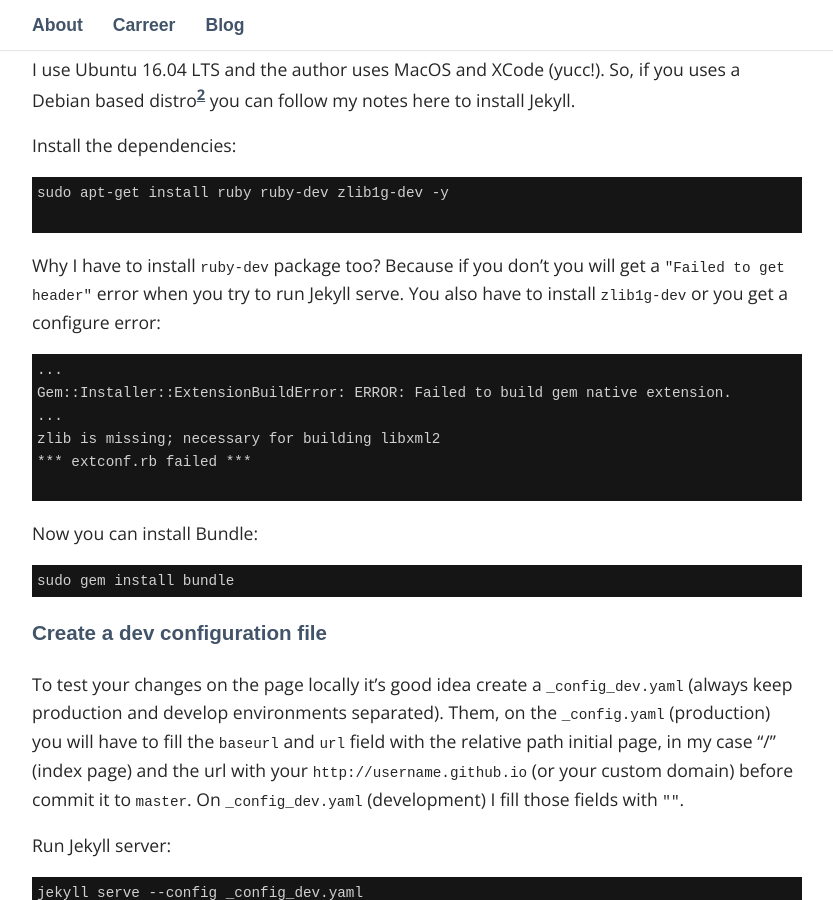
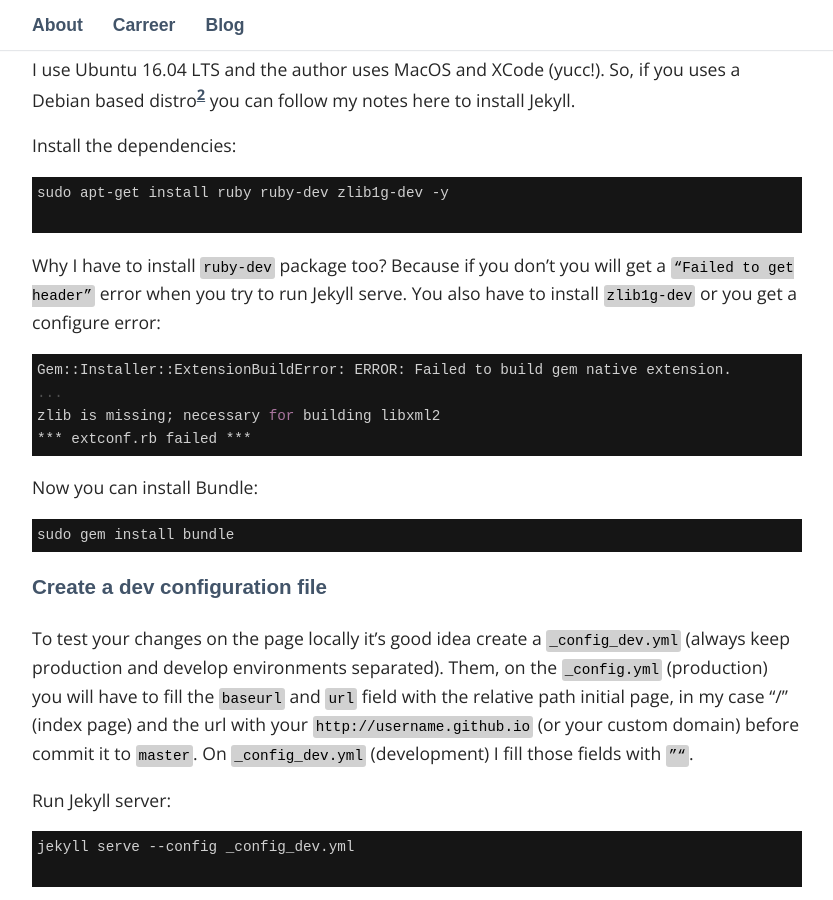
Before and after one commit to racardoso/racardoso.github.io, a Jekyll site: the page built from _posts/2017-11-10-welcome-to-my-blog.md, in a window 1280 px wide and 900 px high, scrolled down 2209 px. Shown: the whole window, without its empty margins (223-1056 px from the left). Built offline with Jekyll 4.4.1, drawn with Linux system fonts in a browser that asks for light colours; some web fonts are replaced; some of the changed text lies outside the part shown.

Commit message:
Fix post mistakes and formatation.
Added a better highlight.
Change yaml to yml - fix typo.

````diff
--- a/_posts/2017-11-10-welcome-to-my-blog.md
+++ b/_posts/2017-11-10-welcome-to-my-blog.md
@@ -21,53 +21,52 @@ Github pages offer you a way to create a repo on your Github account and then cr
 
 ## How I made my blog?
 
-First of all let me explain the difference bettween a **project page** and **user page**. They are nearly identical, but there are a few important differences between them. A user page are always build from master. So you need to create a repository with the format `username.github.io` and then you can access your page via `http://username.github.io`. While a project page have the format `username.github.io/projectname` or `orgname.github.io/projectname` and can be build from `master`, `gh-pages` and, `\docs` folder on master.
+First of all let me explain the difference bettween a **project page** and **user page**. They are nearly identical, but there are a few important differences between them. A user page are always build from master. So you need to create a repository with the format *username.github.io* and then you can access your page via *http://username.github.io*. While a project page have the format *username.github.io/projectname* or *orgname.github.io/projectname* and can be build from *master*, *gh-pages* and, */docs* folder on master.
 
 It's important to know the difference bettween project pages and user pages to avoid mess up things. A while ago I created a small test creating a project page and called it blog, it was just a test, and I forgot about that repository. Recently, I start to create this blog (user page) and whatever I try to access my blog I was getting the (old) test version. Why? Because it on the same domain and if you have a project page called blog already published at the same URL, and the project page will take precedence. You can read more about it Github page types [here][github_pages_help]
 
-After that I've started with some Jekyll templates offered by the Github settings, one click and done. But, I do not like it. They are all weird. First of all it's only created a `_config.yaml` with a `jekyll-theme:` entry. I wan't something simple, I want to start simple, but have a little control of what's going on. So I started to crawl some tutorials on the internet and I find a nice one [here][tutorial_jekyll]. I follow the tutorial but I have somethings to point out.
+After that I've started with some Jekyll templates offered by the Github settings, one click and done. But, I do not like it. They are all weird. First of all it's only created a *_config.yml* with a *jekyll-theme:* entry. I wan't something simple, I want to start simple, but have a little control of what's going on. So I started to crawl some tutorials on the internet and I find a nice one [here][tutorial_jekyll]. I follow the tutorial but I have somethings to point out.
 
 ### Installing Jekyll on you local machine
 
-It's important to build and test your page localy since, Github will only trigger the build process when you push changes to master branch. You can do that and check the build results on the repo Settings. The only problem is that you may end up with lots of "dirty" commits on the master tree unless you `rebase` and `force-push`.
+It's important to build and test your page localy since, Github will only trigger the build process when you push changes to master branch. You can do that and check the build results on the repo Settings. The only problem is that you may end up with lots of "dirty" commits on the master tree unless you *rebase* and *force-push*.
 
 I use Ubuntu 16.04 LTS and the author uses MacOS and XCode (yucc!). So, if you uses a Debian based distro[^2] you can follow my notes here to install Jekyll.
 
 Install the dependencies:
 
-```
+```console
 sudo apt-get install ruby ruby-dev zlib1g-dev -y
 
 ```
 
-Why I have to install `ruby-dev` package too? Because if you don't you will get a `"Failed to get header"` error when you try to run Jekyll serve. You also have to install `zlib1g-dev` or you get a configure error:
+Why I have to install *ruby-dev* package too? Because if you don't you will get a *"Failed to get header"* error when you try to run Jekyll serve. You also have to install *zlib1g-dev* or you get a configure error:
 
-```
-...
+
+```console
 Gem::Installer::ExtensionBuildError: ERROR: Failed to build gem native extension.
 ...
 zlib is missing; necessary for building libxml2
 *** extconf.rb failed ***
-
 ```
 
 Now you can install Bundle:
 
-```
+```console
 sudo gem install bundle
 ```
 
 ### Create a dev configuration file
 
-To test your changes on the page locally it's good idea create a `_config_dev.yaml` (always keep production and develop environments separated). Them, on the `_config.yaml` (production) you will have to fill the `baseurl` and `url` field with the relative path initial page, in my case "/" (index page) and the url with your `http://username.github.io` (or your custom domain) before commit it to `master`. On `_config_dev.yaml` (development) I fill those fields with `""`.
+To test your changes on the page locally it's good idea create a *_config_dev.yml* (always keep production and develop environments separated). Them, on the *_config.yml* (production) you will have to fill the *baseurl* and *url* field with the relative path initial page, in my case "/" (index page) and the url with your *http://username.github.io* (or your custom domain) before commit it to *master*. On *_config_dev.yml* (development) I fill those fields with *""*.
 
 Run Jekyll server:
 
-```
-jekyll serve --config _config_dev.yaml
+```console
+jekyll serve --config _config_dev.yml
 
 ```
-It will run the Jekyll server at `localhost:4000` with your dev configurations. Now you can just check your changes before submit to Github.
+It will run the Jekyll server at *localhost:4000* with your dev configurations. Now you can just check your changes before submit to Github.
 
 ## Too simple
 
````
Also changed, not shown: other parts of _posts/2017-11-10-welcome-to-my-blog.md (+1 -0 lines).
